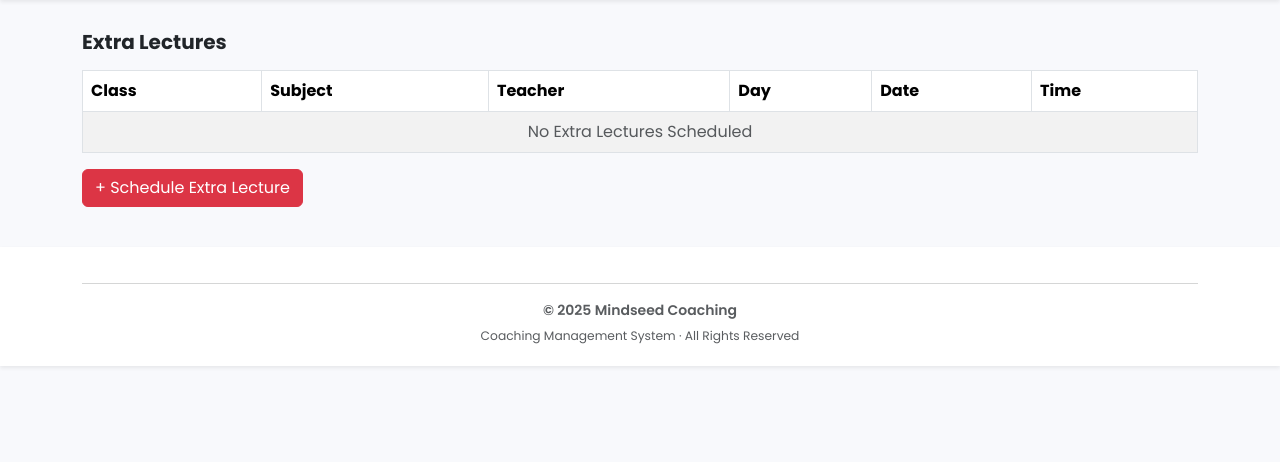
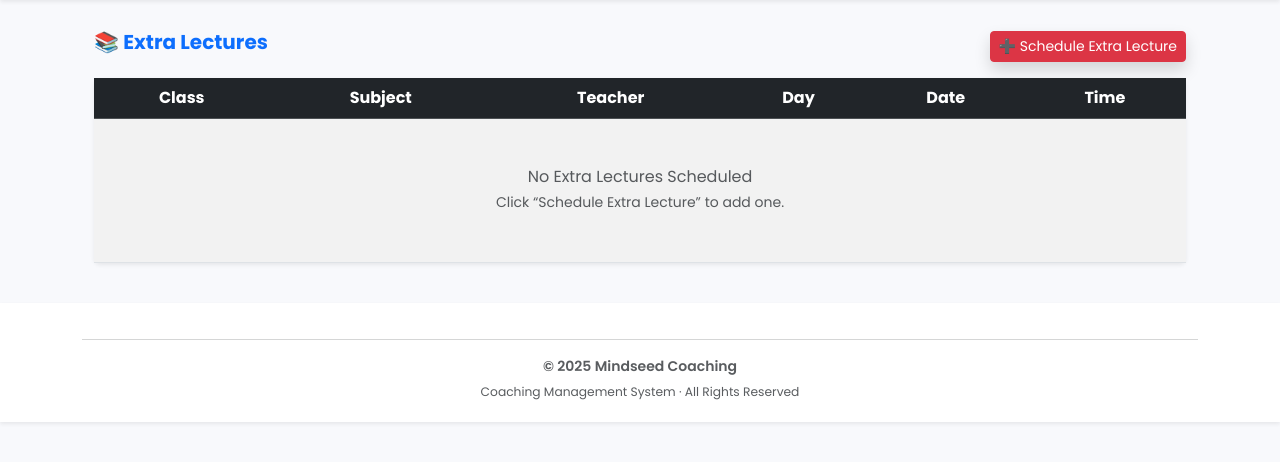
Before and after one commit to psyduck3035/Coaching-management1, a Flask app: template Coaching Management/templates/admin_extra_lectures_list.html in a window 1280 px wide. Shown: the part 60-522 px from the top of the page. Run offline with Flask 3, Linux system fonts and the light colour scheme; the template is opened without the code that fills it, so the values that code supplies are empty.

Commit message:
Update admin_extra_lectures_list.html

```diff
--- a/Coaching Management/templates/admin_extra_lectures_list.html
+++ b/Coaching Management/templates/admin_extra_lectures_list.html
@@ -1,10 +1,26 @@
 {% extends "base.html" %}
 {% block content %}
 
-<h5 class="fw-bold mb-3">Extra Lectures</h5>
+<div class="container-fluid">
 
-<table class="table table-striped table-bordered">
-    <thead>
+    <!-- Header -->
+    <div class="d-flex justify-content-between align-items-center mb-3">
+        <h5 class="fw-bold text-primary">
+            📚 Extra Lectures
+        </h5>
+
+        <a href="/admin/extra_lecture" class="btn btn-danger btn-sm shadow">
+            ➕ Schedule Extra Lecture
+        </a>
+    </div>
+
+    <!-- Card -->
+    <div class="card shadow-sm border-0">
+        <div class="card-body p-0">
+
+            <div class="table-responsive">
+                <table class="table table-hover table-striped align-middle mb-0">
+                    <thead class="table-dark text-center">
                         <tr>
                             <th>Class</th>
                             <th>Subject</th>
@@ -14,28 +30,59 @@
                             <th>Time</th>
                         </tr>
                     </thead>
-    <tbody>
+
+                    <tbody class="text-center">
                         {% for l in lectures %}
                         <tr>
-            <td>Class {{ l.class }}</td>
+                            <td>
+                                <span class="fw-semibold">
+                                    Class {{ l.class }}
+                                </span>
+                            </td>
+
                             <td>{{ l.subject }}</td>
+
                             <td>{{ l.teacher }}</td>
-            <td>{{ l.day }}</td>
-            <td>{{ l.lecture_date }}</td>
-            <td>{{ l.start_time }} - {{ l.end_time }}</td>
+
+                            <td>
+                                <span class="badge bg-info text-dark">
+                                    {{ l.day }}
+                                </span>
+                            </td>
+
+                            <td>
+                                {{ l.lecture_date }}
+                            </td>
+
+                            <td>
+                                <span class="badge bg-success">
+                                    {{ l.start_time }}
+                                </span>
+                                -
+                                <span class="badge bg-success">
+                                    {{ l.end_time }}
+                                </span>
+                            </td>
                         </tr>
+
                         {% else %}
                         <tr>
-            <td colspan="6" class="text-center text-muted">
-                No Extra Lectures Scheduled
+                            <td colspan="6" class="py-5">
+                                <div class="text-muted">
+                                    <h6 class="mb-1">No Extra Lectures Scheduled</h6>
+                                    <small>Click “Schedule Extra Lecture” to add one.</small>
+                                </div>
                             </td>
                         </tr>
                         {% endfor %}
                     </tbody>
+
                 </table>
+            </div>
 
-<a href="/admin/extra_lecture" class="btn btn-danger">
-    + Schedule Extra Lecture
-</a>
+        </div>
+    </div>
+
+</div>
 
 {% endblock %}
```
Lines whose indentation alone changed are shown as unchanged.
